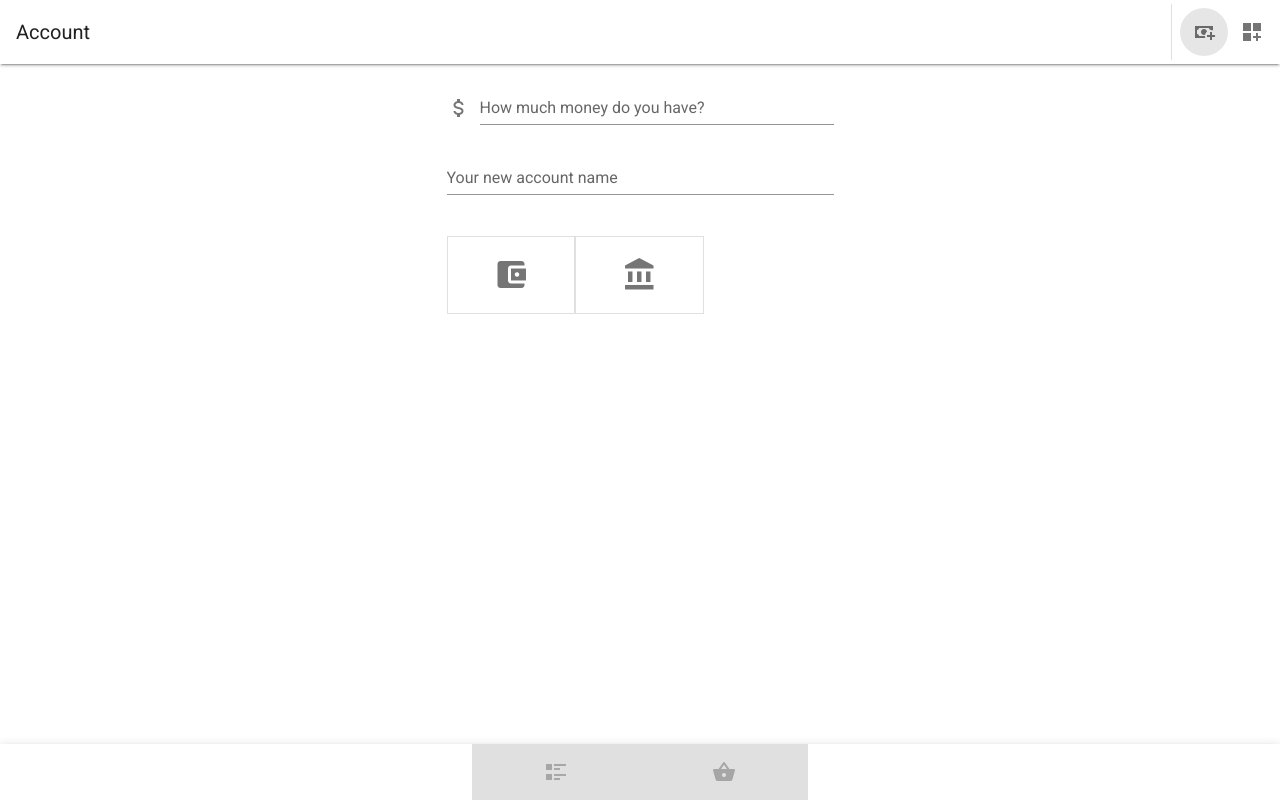
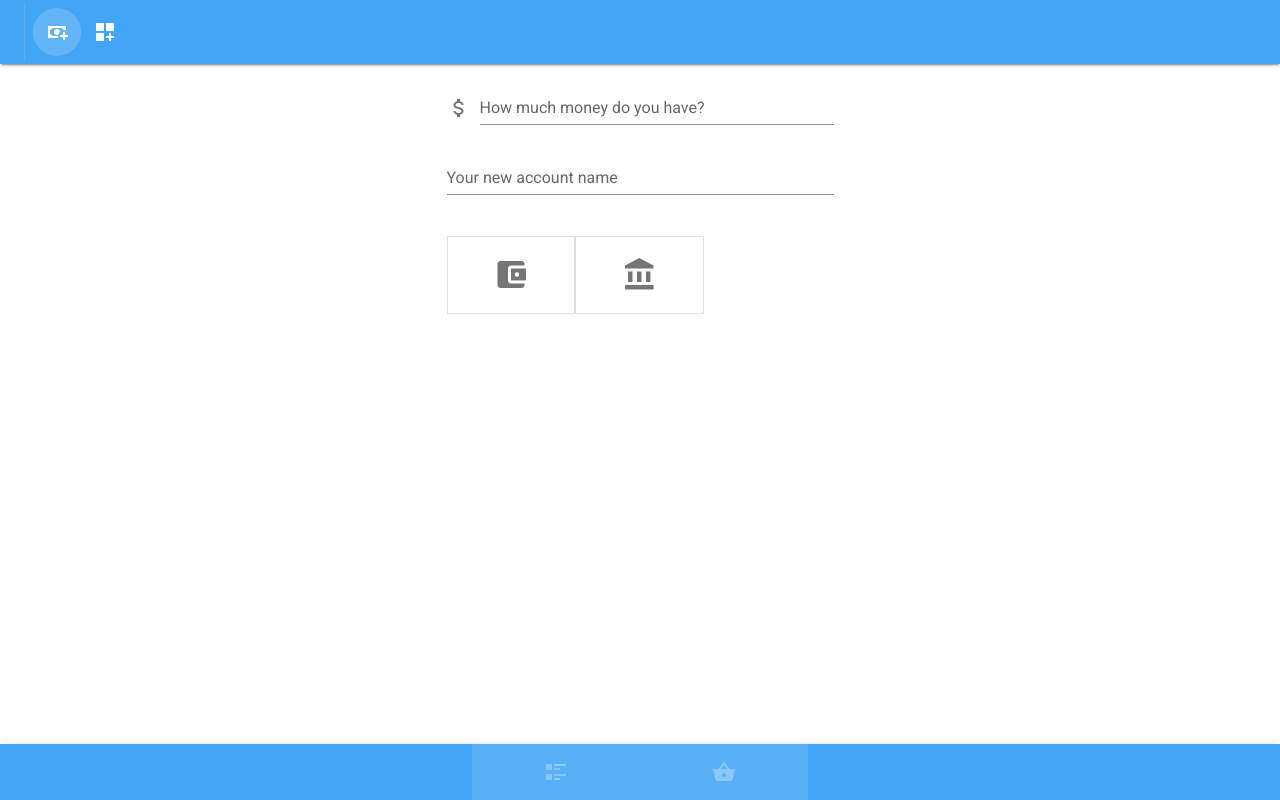
Before and after one commit to davlatsultonov/keep-finance, a Vue app: page /account in a window 1280 px wide. Built offline with nearby package versions, Linux system fonts and the light colour scheme.

Commit message:
minor fixes to ui

```diff
--- a/src/App.vue
+++ b/src/App.vue
@@ -2,14 +2,12 @@
   <v-app>
     <template v-if="!loading">
       <v-app-bar
+        dark
+        class="blue lighten-1"
         app
         color="white"
         elevation="2"
       >
-        <v-toolbar-title>
-          {{ currentPageName }}
-        </v-toolbar-title>
-        <v-spacer></v-spacer>
         <v-toolbar-title v-if="accountExists">
           {{ account.name }}: <b>{{ formatMoney(account.amount) }}</b>
         </v-toolbar-title>
@@ -72,9 +70,11 @@
         </v-container>
       </v-main>
       <v-bottom-navigation
+        dark
+        class="blue lighten-1"
         shift
         app
-        color="blue"
+        color="white"
         grow
       >
         <v-btn exact to="/" :disabled="!accountExists">
@@ -218,10 +218,6 @@ export default {
       accountExists: 'accounts/accountExists',
       loading: 'getLoading'
     }),
-    currentPageName () {
-      const name = this.$route.name
-      return name.slice(0, 1).toUpperCase() + name.slice(1)
-    },
     showAccounts () {
       return !this.accountExists && this.$route.name !== 'account'
     }
--- a/src/components/AccountHandler/AccountHandler.vue
+++ b/src/components/AccountHandler/AccountHandler.vue
@@ -123,7 +123,6 @@ export default {
           return this.setAllAccounts()
         })
         .then(() => {
-          console.log(this.accounts.length)
           if (this.accounts.length === 1) {
             this.selectAccount(0)
           }
--- a/src/store/modules/budget.js
+++ b/src/store/modules/budget.js
@@ -72,7 +72,8 @@ export default {
     },
     updateByAccount ({ commit }, payload) {
       return makePromise(function (payload) {
-        const result = JSON.parse(localStorage.getItem('budgets')).filter(item => item.account.id !== payload)
+        const result = JSON.parse(localStorage.getItem('budgets')).filter(item => item.accountId !== payload)
+        console.log(result)
         commit('setAll', result)
         localStorage.setItem('budgets', JSON.stringify(result))
       }, payload)
--- a/src/views/Accounts.vue
+++ b/src/views/Accounts.vue
@@ -7,7 +7,8 @@
     >
       <v-list-item
         :style="{
-          'background-color': account.id === item.id ? '#efefef' : null
+          'border': '1px solid',
+          'border-color': item.id === account.id ? '#64b5f6' : 'transparent'
         }"
         @click="selectAccountHandler(index)"
       >
--- a/src/views/Budget.vue
+++ b/src/views/Budget.vue
@@ -226,6 +226,7 @@ export default {
         price: v => {
           const n = Number(v)
           if (isNaN(n)) return 'Enter a number'
+          if (n > this.account.amount) return 'You do not have enough money'
           return n > 0 || 'Value should be greater than 0'
         },
         text: v => !!v || 'Enter a title'
--- a/src/views/Dashboard.vue
+++ b/src/views/Dashboard.vue
@@ -1,15 +1,14 @@
 <template>
   <v-list
-    subheader
     two-line
     v-if="budgetItems.length && accountExists"
   >
-    <div v-for="(budgets, day, index) in budgetItemsByDays" :key="index">
-      <v-subheader>{{
+    <div  class="mb-4" v-for="(budgets, day, index) in budgetItemsByDays" :key="index">
+      <v-subheader class="blue lighten-4 d-inline-flex mb-2 font-weight-bold rounded-xl" style="height: 30px">{{
           formatDate(today) === day ? 'Today' : (formatDate(yesterday) === day ? 'Yesterday' : day)
         }}
       </v-subheader>
-      <v-list-item v-for="(budget, subIndex) of budgets" :key="subIndex">
+      <v-list-item class="white rounded-lg elevation-2 my-3" v-for="(budget, subIndex) of budgets" :key="subIndex">
         <v-list-item-icon>
           <v-icon large :color="budget.isIncome ? 'green' : null">
             {{ 'mdi-' + (budget.isExpense ? categories[budget.category.name] : 'cash-check') }}
```
